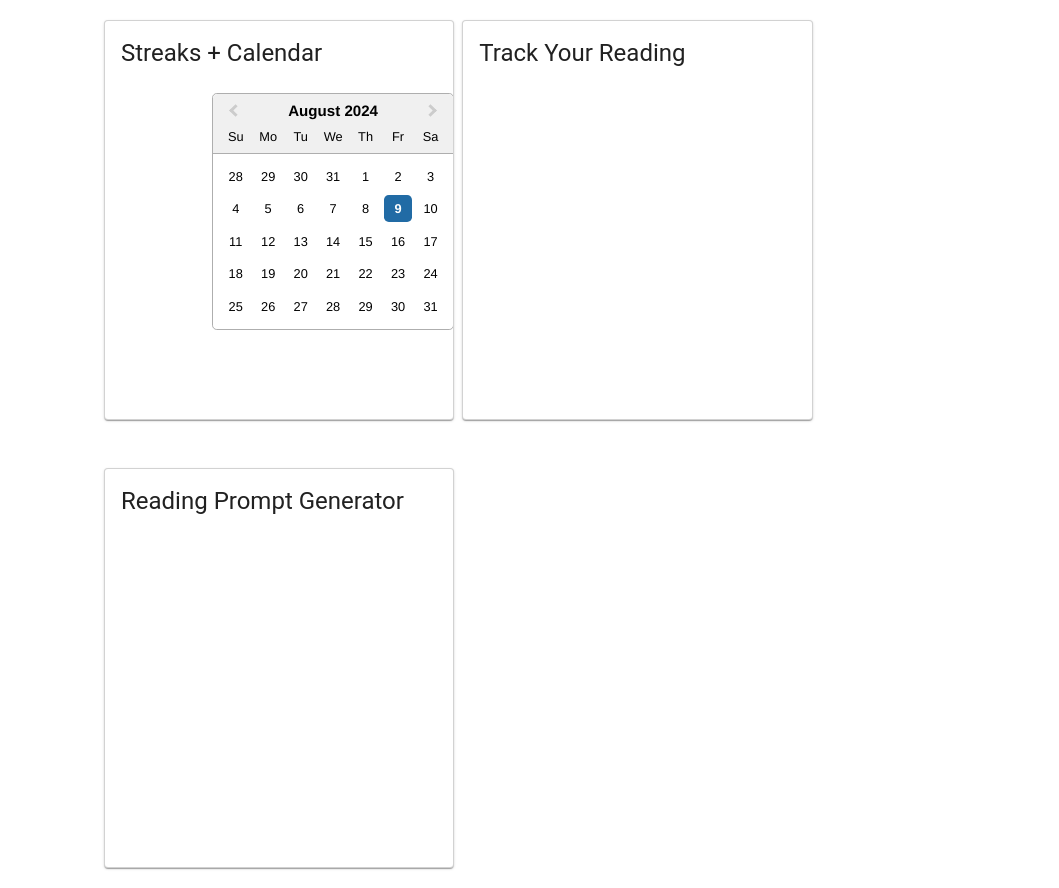
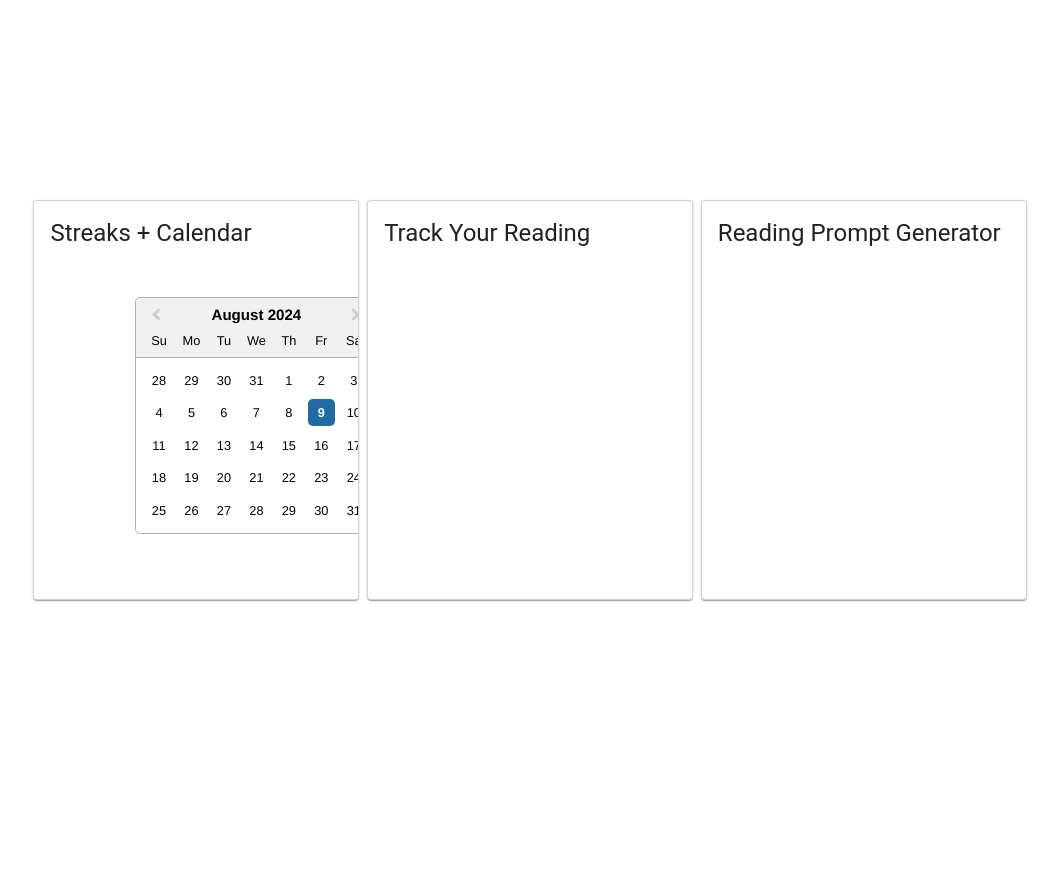
Before and after one commit to danielledonnelly/booksmaxing, a React (Vite) app: page / in a window 1280 px wide. Shown: the whole page, without its empty margins (130-1189 px from the left). After the commit the page ends 800 px from the top, so only its background shows below. Built offline with nearby package versions, Linux system fonts and the light colour scheme.

Commit message:
cards aligned

```diff
--- a/src/Home.jsx
+++ b/src/Home.jsx
@@ -7,10 +7,10 @@ import './index.css';
 
 const Home = () => {
   return (
-    <Container maxWidth="md">
+    <Container maxWidth="xl">
       <Grid container spacing={1}>
         {/* Streaks + Calendar Grid Card */}
-        <Grid item xs={12} sm={5}>
+        <Grid item xs={12} sm={4}>
           <Card className="card">
             <CardContent>
               <Typography variant="h5">Streaks + Calendar</Typography>
@@ -20,7 +20,7 @@ const Home = () => {
         </Grid>
 
         {/* Book Progress + Note-taking Card */}
-        <Grid item xs={12} sm={5}>
+        <Grid item xs={12} sm={4}>
           <Card className="card">
             <CardContent>
               <Typography variant="h5">Track Your Reading</Typography>
@@ -29,7 +29,7 @@ const Home = () => {
         </Grid>
 
         {/* Prompt Generator Card */}
-        <Grid item xs={12} sm={5}>
+        <Grid item xs={12} sm={4}>
           <Card className="card">
             <CardContent>
               <Typography variant="h5">Reading Prompt Generator</Typography>
--- a/src/components/StreaksCalendar.jsx
+++ b/src/components/StreaksCalendar.jsx
@@ -7,7 +7,7 @@ const StreaksCalendar = () => {
   const [selectedDate, setSelectedDate] = useState(new Date());
 
   return (
-    <Container className="mt-4">
+    <Container className="mt-5">
       <Row>
         <Col md={6} className="mx-auto">
               <DatePicker
--- a/src/index.css
+++ b/src/index.css
@@ -3,8 +3,7 @@
   line-height: 1.5;
   font-weight: 400;
 
-  color-scheme: light dark;
-  color: rgba(255, 255, 255, 0.87);
+  color-scheme: dark;
   background-color: #242424;
 
   font-synthesis: none;
```
